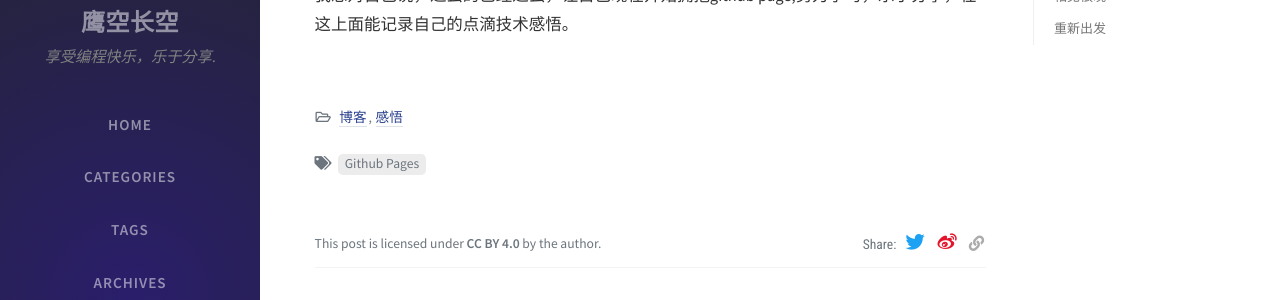
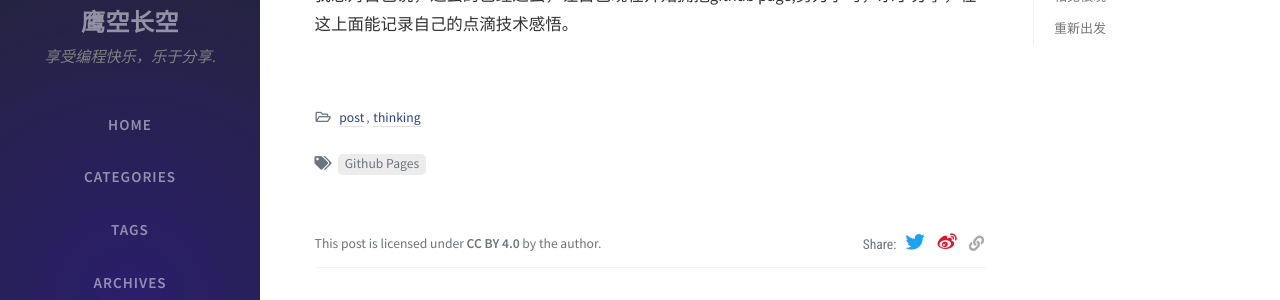
Before and after one commit to helloworld28/helloworld28.github.io, a Jekyll site: the page built from _posts/2020-07-25-start-enjoy-bloging-here.md, in a window 1280 px wide and 900 px high, scrolled down 948 px. Shown: the part 151-451 px from the top of the window. Built offline with Jekyll 4.4.1, drawn with Linux system fonts in a browser that asks for light colours; nearby versions of some CDN libraries; comment, search, counter and statistics services are not loaded.

Commit message:
update post catelog

```diff
--- a/_posts/2020-07-25-start-enjoy-bloging-here.md
+++ b/_posts/2020-07-25-start-enjoy-bloging-here.md
@@ -2,7 +2,7 @@
 title: 开始的Github Pages 博客之旅
 author: 市井之徒
 date: 2020-07-25 12:34:00 +0800
-categories: [博客, 感悟]
+categories: [post, thinking]
 tags: [Github Pages]
 toc: true
 ---
```
Also changed, not shown: _posts/2020-07-26-how-to-get-started-github-page.md (+1 -1 lines).
